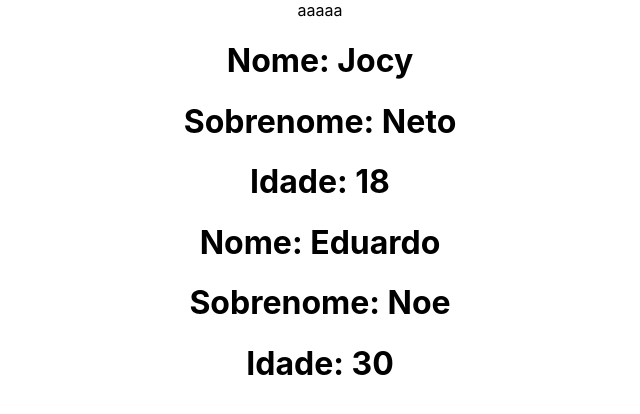
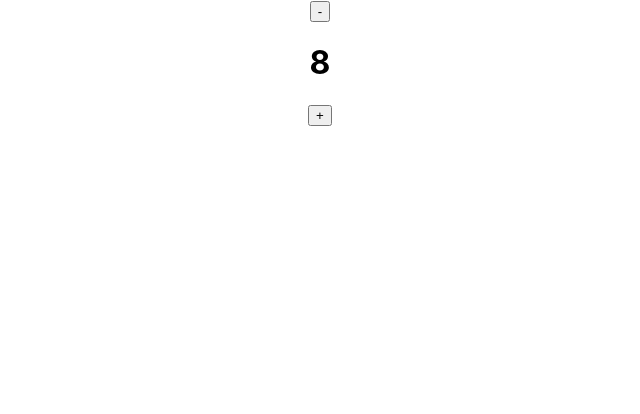
Before and after one commit to jocyneto/react-crash, a React (Create React App) app: page / in a window 1280 px wide. Shown: the top 414 px of the page, without its empty margins (320-960 px from the left). Built offline with nearby package versions, Linux system fonts and the light colour scheme.

Commit message:
exemplo do hook `useState`

```diff
--- a/src/App.js
+++ b/src/App.js
@@ -1,21 +1,18 @@
 import "./App.css";
-
-function Person(props) {
-  return (
-    <>
-      <h1>Nome: {props.nome}</h1>
-      <h1>Sobrenome: {props.sobrenome} </h1>
-      <h1>Idade: {props.idade} </h1>
-    </>
-  );
-}
+import { useState } from "react";
 
 function App() {
+  const [counter, setCounter] = useState(8);
+
   return (
     <div className="App">
-      aaaaa
-      <Person nome="Jocy" sobrenome="Neto" idade="18" />
-      <Person nome="Eduardo" sobrenome="Noe" idade="30" />
+      <button onClick={() => setCounter((prevCount) => prevCount - 1)}>
+        -
+      </button>
+      <h1> {counter} </h1>
+      <button onClick={() => setCounter((prevCount) => prevCount + 1)}>
+        +
+      </button>
     </div>
   );
 }
```
